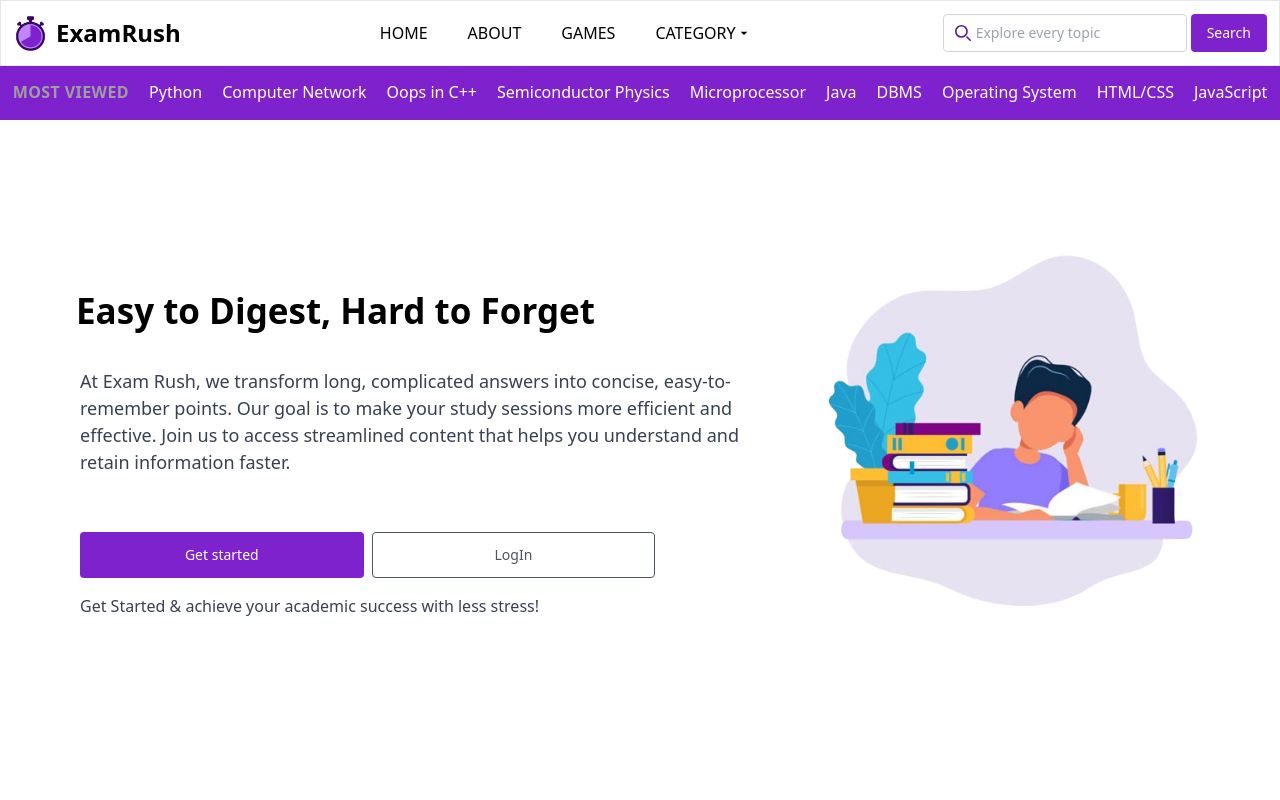
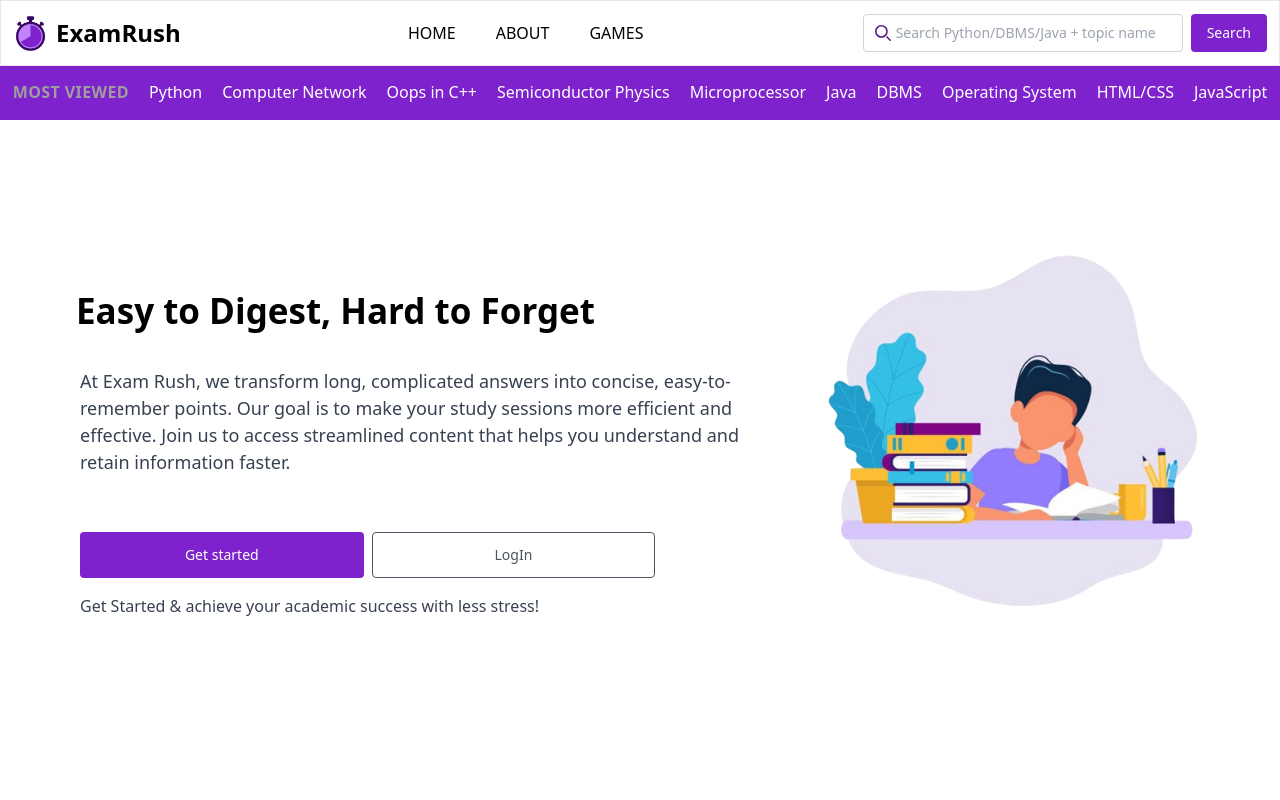
Before and after one commit to mardavsj/exam-rush, a Next.js app: page / in a window 1280 px wide. Shown: the top 800 px of the page. Built offline with nearby package versions, Linux system fonts and the light colour scheme; grey boxes are pictures that could not be loaded.

Commit message:
updated Navbar

```diff
--- a/components/Navbar.js
+++ b/components/Navbar.js
@@ -1,59 +1,38 @@
-import React from 'react';
-import Image from 'next/image';
-import Link from 'next/link'
-import logo from '../public/logo.png'
-import { MdArrowDropDown } from "react-icons/md"
+import React from "react";
+import Image from "next/image";
+import Link from "next/link";
+import SearchBar from "@/components/SearchBar";
+import logo from "../public/logo.png";
 
 const Navbar = () => {
     return (
-        <>
         <nav className="fixed mx-auto bg-white w-full border">
             <div className="max-w-screen-xl flex items-center justify-between mx-auto p-3">
                 <div className="flex items-center order-1">
                     <Image src={logo} width="35" height="35" alt="logo" />
                     <span className="self-center text-2xl font-bold px-2">ExamRush</span>
                 </div>
-                    <form className="order-2">
-                        <div className="flex relative gap-1">
-                            <div className="absolute inset-y-0 flex items-center ps-3">
-                                <svg className="w-4 h-4 text-purple-900 " aria-hidden="true" xmlns="http://www.w3.org/2000/svg" fill="none" viewBox="0 0 20 20">
-                                    <path stroke="currentColor" stroke-linecap="round" stroke-linejoin="round" stroke-width="2" d="m19 19-4-4m0-7A7 7 0 1 1 1 8a7 7 0 0 1 14 0Z" />
-                                </svg>
+
+                <div className="order-2">
+                    <SearchBar />
                 </div>
-                            <input type="search" id="default-search" class="block p-2 ps-8 text-sm border border-gray-300 rounded" placeholder="Explore every topic" required />
-                            <button type="submit" class="text-white bg-purple-700 rounded hover:bg-[#963be5] text-sm px-4 hover:bg-gradient-to-tl">Search</button>
-                        </div>
-                    </form>
+
                 <div className="order-1">
                     <div className="flex font-medium uppercase">
-                                <Link href="/" className="hover:bg-gray-100 rounded py-2 px-5" aria-current="page">Home</Link>
-                            <Link href="/about" className="hover:bg-gray-100 rounded py-2 px-5">About</Link>
-                            <Link href="/games" className="hover:bg-gray-100 rounded py-2 px-5">Games</Link>
-                            <nav className="primary-navigation text-center">
-                                <ul className="relative">
-                                    <li>
-                                        <a href="#" className="flex relative text-black rounded py-2 px-5 hover:bg-gray-100">Category<span className="my-auto"><MdArrowDropDown/></span></a>
-                                        <ul className="dropdown absolute bg-white p-5 py-7 hidden border border-gray-300 capitalize font-light w-[200%] space-y-5">
-                                            <li className="hover:scale-105 cursor-pointer">Dummy Function 1</li>
-                                            <li className="hover:scale-105 cursor-pointer">Dummy Function 2</li>
-                                            <li className="hover:scale-105 cursor-pointer">Dummy Function 3</li>
-                                            <li className="hover:bg-gray-100 rounded">
-                                                <a href="#" className="text-black flex justify-center">Category<span className="my-auto"><MdArrowDropDown/></span></a>
-                                            <ul className="dropdown absolute bg-purple-700 hidden text-white w-[100%] space-y-5 p-5 py-7">
-                                                <li className="hover:scale-105 cursor-pointer">Dummy Function 1</li>
-                                                <li className="hover:scale-105 cursor-pointer">Dummy Function 2</li>
-                                            </ul>
-                                            </li>
-                                        </ul>
-                                    </li>
-                                </ul>
-                            </nav>
+                        <Link href="/" className="hover:bg-gray-100 rounded py-2 px-5" aria-current="page">
+                            Home
+                        </Link>
+                        <Link href="/about" className="hover:bg-gray-100 rounded py-2 px-5">
+                            About
+                        </Link>
+                        <Link href="/games" className="hover:bg-gray-100 rounded py-2 px-5">
+                            Games
+                        </Link>
                     </div>
                 </div>
             </div>
         </nav>
-        </>
-    )
-}
+    );
+};
 
-export default Navbar
+export default Navbar;
--- /dev/null
+++ b/components/SearchBar.js
@@ -0,0 +1,63 @@
+import { useState } from "react";
+import { useRouter } from "next/router";
+import { getRouteForSearchTerm } from "@/utils/searchRoutes";
+
+const SearchBar = () => {
+    const [searchQuery, setSearchQuery] = useState("");
+    const router = useRouter();
+
+    const handleSearch = (e) => {
+        e.preventDefault();
+
+        if (searchQuery.trim()) {
+            const route = getRouteForSearchTerm(searchQuery.trim());
+
+            if (route) {
+                router.push(route);
+            } else {
+                const topic = searchQuery.toLowerCase();
+                router.push(`/tutorials/${topic.split(" ")[0]}?topic=${encodeURIComponent(searchQuery)}`);
+            }
+
+            setSearchQuery("");
+        }
+    };
+
+    return (
+        <form onSubmit={handleSearch} className="flex relative gap-2">
+            <div className="absolute inset-y-0 flex items-center ps-3">
+                <svg
+                    className="w-4 h-4 text-purple-900"
+                    aria-hidden="true"
+                    xmlns="http://www.w3.org/2000/svg"
+                    fill="none"
+                    viewBox="0 0 20 20"
+                >
+                    <path
+                        stroke="currentColor"
+                        strokeLinecap="round"
+                        strokeLinejoin="round"
+                        strokeWidth="2"
+                        d="m19 19-4-4m0-7A7 7 0 1 1 1 8a7 7 0 0 1 14 0Z"
+                    />
+                </svg>
+            </div>
+            <input
+                type="text"
+                value={searchQuery}
+                onChange={(e) => setSearchQuery(e.target.value)}
+                className="block p-2 ps-8 w-80 text-sm border border-gray-300 rounded"
+                placeholder="Search Python/DBMS/Java + topic name"
+                required
+            />
+            <button
+                type="submit"
+                className="text-white bg-purple-700 rounded hover:bg-[#963be5] text-sm px-4 hover:bg-gradient-to-tl"
+            >
+                Search
+            </button>
+        </form>
+    );
+};
+
+export default SearchBar;
```
Lines whose indentation alone changed are shown as unchanged.
